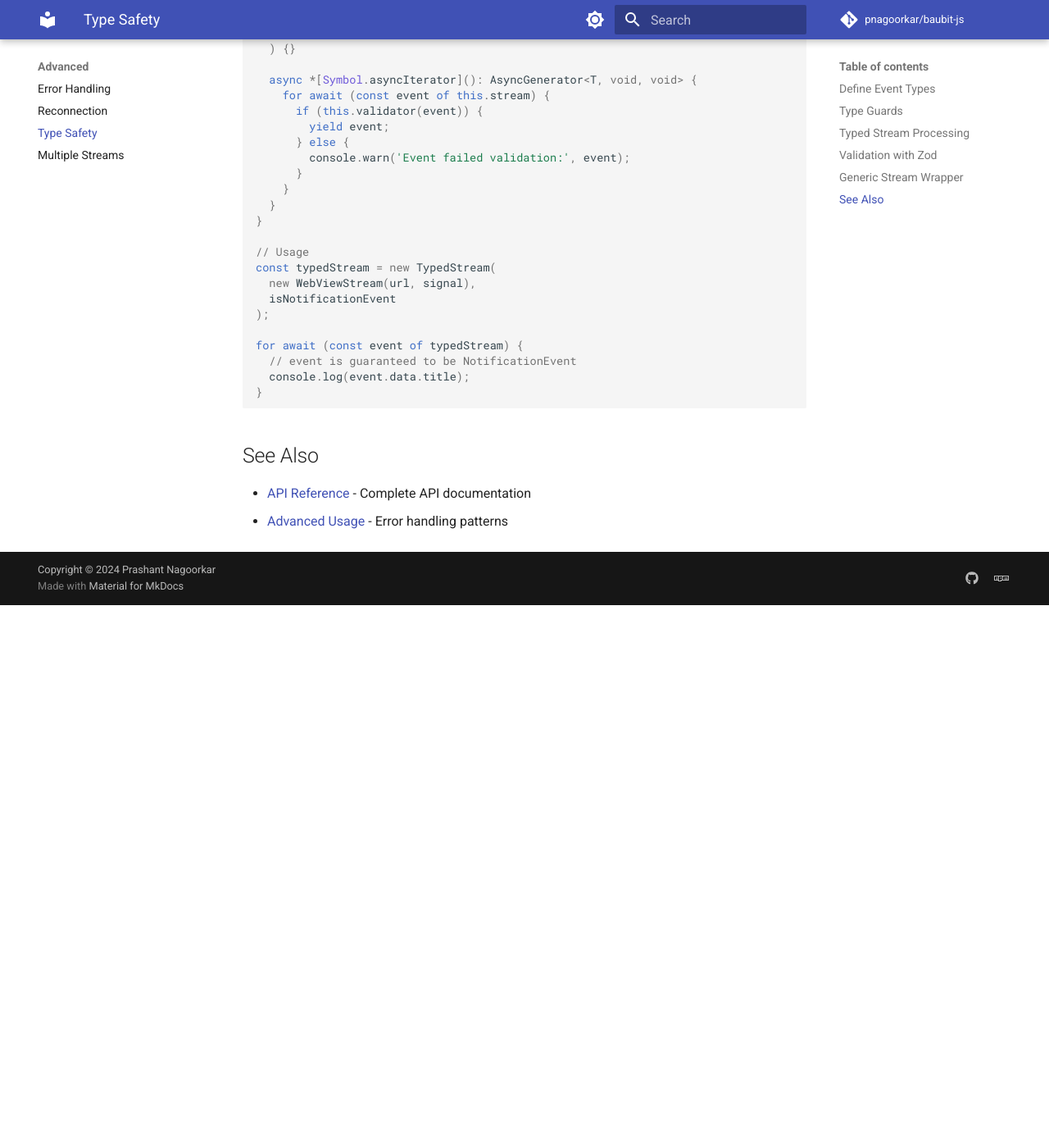
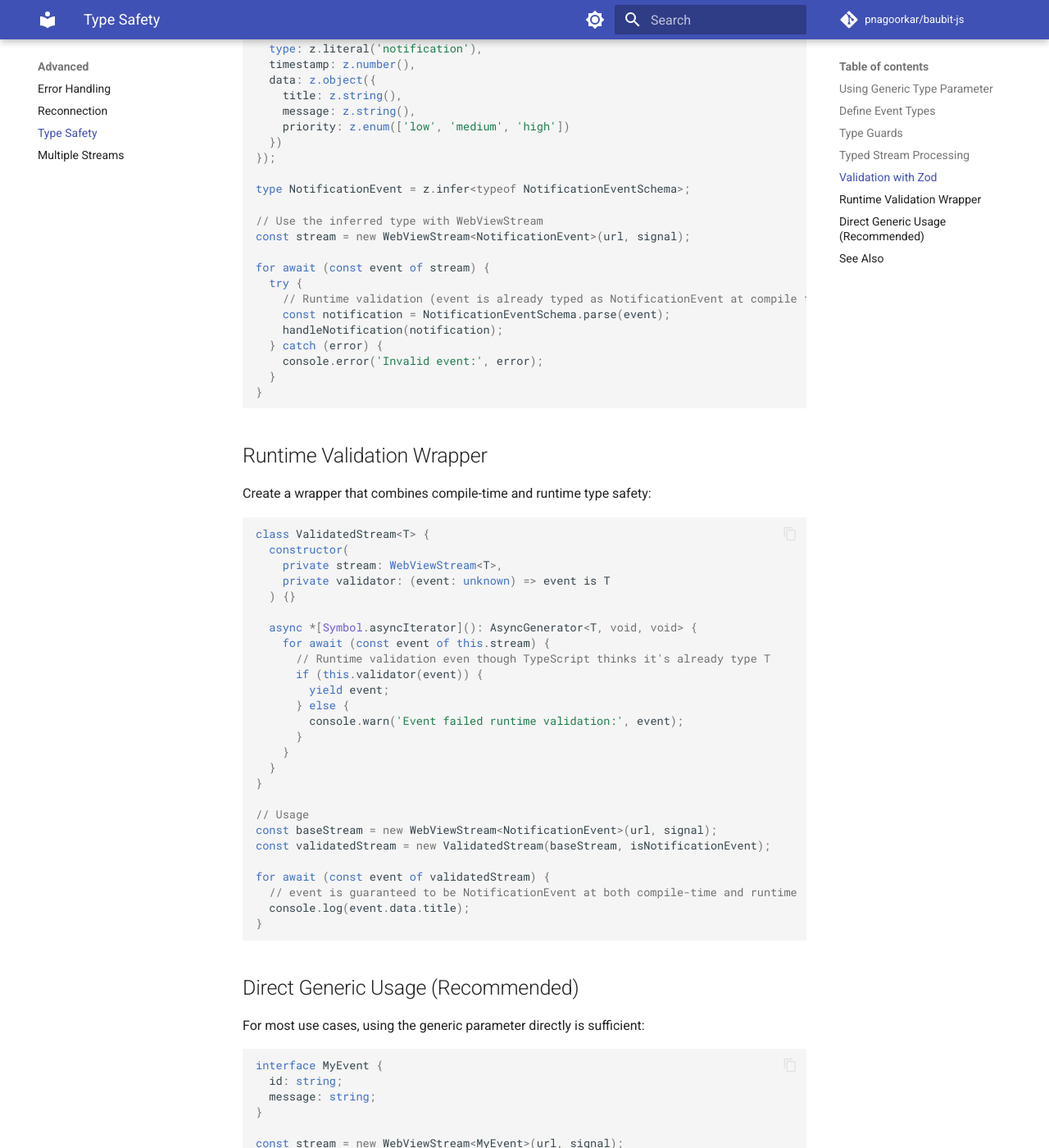
Before and after one commit to pnagoorkar/baubit-js, an MkDocs documentation site: the page built from docs/advanced/type-safety.md, in a window 1280 px wide and 1400 px high, scrolled down 2502 px. Shown: the whole window at 82% size. Built offline with MkDocs 1.6.1 and Material for MkDocs 9.7.7, drawn with Linux system fonts in a browser that asks for light colours; comment, search, counter and statistics services are not loaded; before the commit the page ends 3240 px from its top, so only the background shows below that; some of the changed text lies outside the part shown.

Commit message:
Make WebViewStream a generic class for type safety
- Add generic type parameter T (defaults to unknown)
- Change class signature to WebViewStream<T>
- Update AsyncIterable implementation to use generic type
- Update async iterator to yield type T instead of unknown
- Update JSDoc with @template annotation and examples
- Update README with typed examples showing generic usage
- Update all documentation (docs/index.md, docs/api/webviewstream.md)
- Update advanced type-safety documentation with generic patterns
- All tests pass (18 tests)
- Lint and build successful
- Full backward compatibility (T defaults to unknown)

Co-authored-by: pnagoorkar <32616435+pnagoorkar@users.noreply.github.com>

````diff
--- a/docs/advanced/type-safety.md
+++ b/docs/advanced/type-safety.md
@@ -1,6 +1,29 @@
 # Type Safety
 
-Implement type-safe event handling with `WebViewStream`.
+Implement type-safe event handling with `WebViewStream` using generics.
+
+## Using Generic Type Parameter
+
+`WebViewStream` is a generic class that accepts a type parameter for compile-time type safety:
+
+```typescript
+interface MyEvent {
+  id: string;
+  type: string;
+  data: unknown;
+  timestamp: number;
+}
+
+// Create a typed stream
+const stream = new WebViewStream<MyEvent>(url, signal);
+
+// TypeScript knows event is MyEvent
+for await (const event of stream) {
+  console.log(event.id); // ✓ Type-safe
+  console.log(event.type); // ✓ Type-safe
+  console.log(event.data); // ✓ Type-safe
+}
+```
 
 ## Define Event Types
 
@@ -30,6 +53,9 @@ interface UpdateEvent extends BaseEvent {
 }
 
 type AppEvent = NotificationEvent | UpdateEvent;
+
+// Create a typed stream with union type
+const stream = new WebViewStream<AppEvent>(url, signal);
 ```
 
 ## Type Guards
@@ -60,19 +86,23 @@ function isUpdateEvent(event: unknown): event is UpdateEvent {
 
 ## Typed Stream Processing
 
-Use type guards to process events safely:
+Use type guards to process events safely with a typed stream:
 
 ```typescript
+const stream = new WebViewStream<AppEvent>(url, signal);
+
 for await (const event of stream) {
+  // TypeScript knows event is AppEvent (NotificationEvent | UpdateEvent)
   if (isNotificationEvent(event)) {
-    // TypeScript knows event is NotificationEvent
+    // TypeScript narrows to NotificationEvent
     console.log(event.data.title);
     handleNotification(event);
   } else if (isUpdateEvent(event)) {
-    // TypeScript knows event is UpdateEvent
+    // TypeScript narrows to UpdateEvent
     console.log(event.data.id);
     handleUpdate(event);
   } else {
+    // TypeScript knows this branch shouldn't happen with proper types
     console.warn('Unknown event type:', event);
   }
 }
@@ -80,7 +110,7 @@ for await (const event of stream) {
 
 ## Validation with Zod
 
-Use Zod for runtime validation:
+Use Zod for runtime validation with a typed stream:
 
 ```typescript
 import { z } from 'zod';
@@ -97,8 +127,12 @@ const NotificationEventSchema = z.object({
 
 type NotificationEvent = z.infer<typeof NotificationEventSchema>;
 
+// Use the inferred type with WebViewStream
+const stream = new WebViewStream<NotificationEvent>(url, signal);
+
 for await (const event of stream) {
   try {
+    // Runtime validation (event is already typed as NotificationEvent at compile time)
     const notification = NotificationEventSchema.parse(event);
     handleNotification(notification);
   } catch (error) {
@@ -107,37 +141,54 @@ for await (const event of stream) {
 }
 ```
 
-## Generic Stream Wrapper
+## Runtime Validation Wrapper
 
-Create a generic wrapper for type-safe streams:
+Create a wrapper that combines compile-time and runtime type safety:
 
 ```typescript
-class TypedStream<T> {
+class ValidatedStream<T> {
   constructor(
-    private stream: WebViewStream,
+    private stream: WebViewStream<T>,
     private validator: (event: unknown) => event is T
   ) {}
 
   async *[Symbol.asyncIterator](): AsyncGenerator<T, void, void> {
     for await (const event of this.stream) {
+      // Runtime validation even though TypeScript thinks it's already type T
       if (this.validator(event)) {
         yield event;
       } else {
-        console.warn('Event failed validation:', event);
+        console.warn('Event failed runtime validation:', event);
       }
     }
   }
 }
 
 // Usage
-const typedStream = new TypedStream(
-  new WebViewStream(url, signal),
-  isNotificationEvent
-);
+const baseStream = new WebViewStream<NotificationEvent>(url, signal);
+const validatedStream = new ValidatedStream(baseStream, isNotificationEvent);
 
-for await (const event of typedStream) {
-  // event is guaranteed to be NotificationEvent
+for await (const event of validatedStream) {
+  // event is guaranteed to be NotificationEvent at both compile-time and runtime
   console.log(event.data.title);
+}
+```
+
+## Direct Generic Usage (Recommended)
+
+For most use cases, using the generic parameter directly is sufficient:
+
+```typescript
+interface MyEvent {
+  id: string;
+  message: string;
+}
+
+const stream = new WebViewStream<MyEvent>(url, signal);
+
+for await (const event of stream) {
+  // Full type safety without additional wrappers
+  console.log(event.id, event.message);
 }
 ```
 
````
Also changed, not shown: README.md (+11 -3 lines), docs/api/webviewstream.md (+40 -11 lines), docs/index.md (+10 -3 lines), 1 other file.
